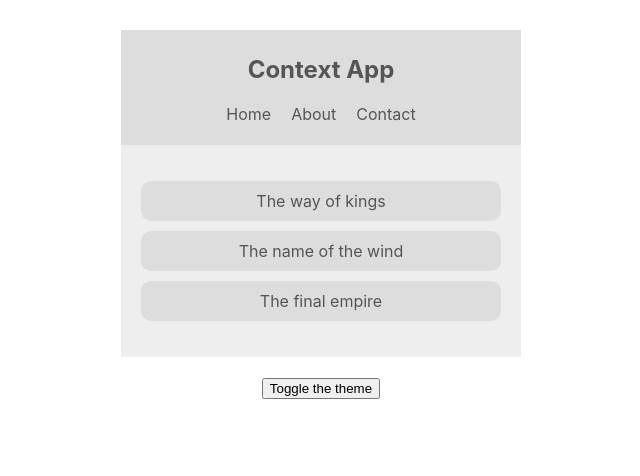
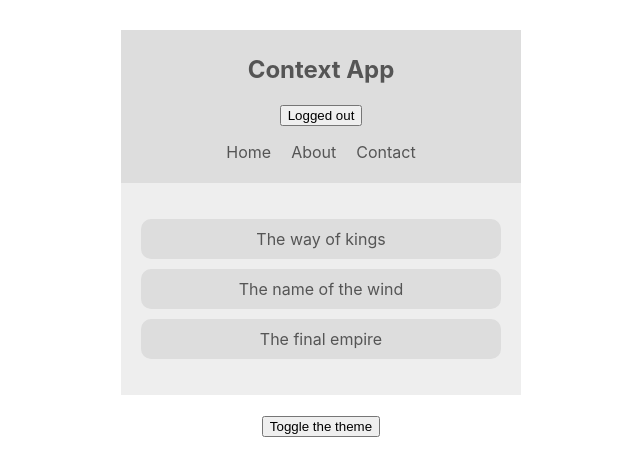
Before and after one commit to khoivudev/tutorial-web-frontend-react-context-hooks, a React (Create React App) app: page / in a window 1280 px wide. Shown: the top 476 px of the page, without its empty margins (319-959 px from the left). Built offline with nearby package versions, Linux system fonts and the light colour scheme.

Commit message:
Auth context

```diff
--- a/src/App.js
+++ b/src/App.js
@@ -2,15 +2,18 @@ import "./App.css";
 import Booklist from "./components/Booklist";
 import Navbar from "./components/Navbar";
 import ThemeToggle from "./components/ThemeToggle";
+import AuthContextProvider from "./contexts/AuthContext";
 import ThemeContextProvider from "./contexts/ThemeContext";
 
 function App() {
   return (
     <div className="app">
       <ThemeContextProvider>
-        <Navbar />
-        <Booklist />
-        <ThemeToggle />
+        <AuthContextProvider>
+          <Navbar />
+          <Booklist />
+          <ThemeToggle />
+        </AuthContextProvider>
       </ThemeContextProvider>
     </div>
   );
--- a/src/components/Booklist.js
+++ b/src/components/Booklist.js
@@ -3,6 +3,7 @@ import { ThemeContext } from "../contexts/ThemeContext";
 
 const Booklist = () => {
   const { isLightTheme, light, dark } = useContext(ThemeContext);
+
   const [theme, setTheme] = useState({});
 
   useEffect(() => {
--- a/src/components/Navbar.js
+++ b/src/components/Navbar.js
@@ -1,8 +1,11 @@
 import React, { useContext, useEffect, useState } from "react";
 import { ThemeContext } from "../contexts/ThemeContext";
+import { AuthContext } from "../contexts/AuthContext";
 
 const Navbar = () => {
   const { isLightTheme, light, dark } = useContext(ThemeContext);
+  const { isAuthenticated, toggleAuth } = useContext(AuthContext);
+
   const [theme, setTheme] = useState({});
 
   useEffect(() => {
@@ -12,6 +15,9 @@ const Navbar = () => {
   return (
     <nav style={{ background: theme.ui, color: theme.syntax }}>
       <h1>Context App</h1>
+      <button onClick={toggleAuth}>
+        {isAuthenticated ? "Logged in" : "Logged out"}
+      </button>
       <ul>
         <li>Home</li>
         <li>About</li>
--- /dev/null
+++ b/src/contexts/AuthContext.js
@@ -0,0 +1,19 @@
+import React, { createContext, useState } from "react";
+
+export const AuthContext = createContext();
+
+const AuthContextProvider = (props) => {
+  const [isAuthenticated, setIsAuthenticate] = useState(false);
+
+  const toggleAuth = () => {
+    setIsAuthenticate(!isAuthenticated);
+  };
+
+  return (
+    <AuthContext.Provider value={{ isAuthenticated, toggleAuth }}>
+      {props.children}
+    </AuthContext.Provider>
+  );
+};
+
+export default AuthContextProvider;
```
